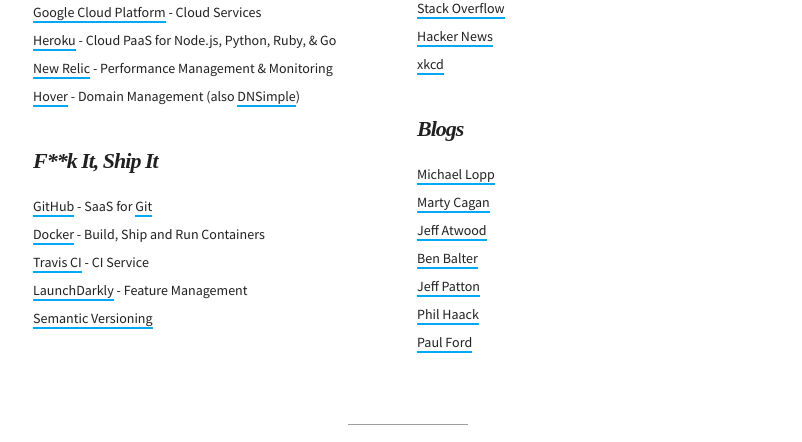
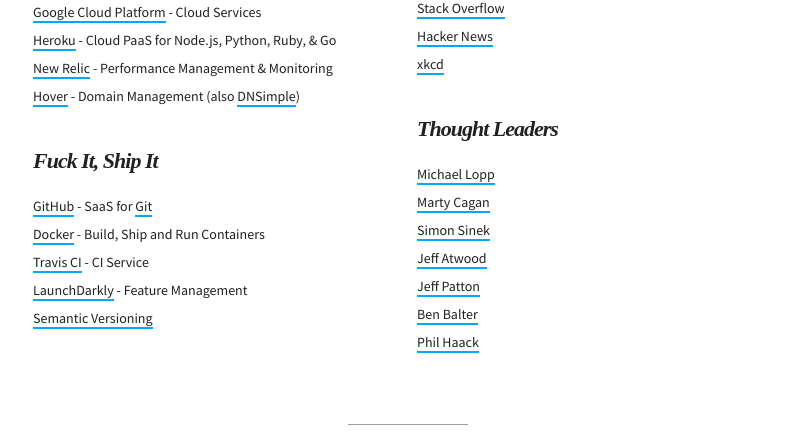
Before and after one commit to martinbuberl/martinbuberl.github.io, a Jekyll site: the page built from resources.md, in a window 1280 px wide. Shown: the part 1605-2047 px from the top of the page, without its empty margins (232-1034 px from the left). Built offline with Jekyll 4.4.1, drawn with Linux system fonts in a browser that asks for light colours; nearby versions of some CDN libraries; some web fonts are replaced.

Commit message:
Some updates

```diff
--- a/resources.md
+++ b/resources.md
@@ -78,7 +78,7 @@ Here are my bookmarks of software, services and resources, the essentials if you
     </ul>
   </div>
   <div class="wrapper">
-    <h3 id="shipit" class="has-permalink">F**k It, Ship It<a class="permalink" title="Permalink" href="#shipit">#</a></h3>
+    <h3 id="fuckit-shipit" class="has-permalink">Fuck It, Ship It<a class="permalink" title="Permalink" href="#fuckit-shipit">#</a></h3>
     <ul>
       <li><a target="_blank" href="https://github.com/">GitHub</a> - SaaS for <a target="_blank" href="http://git-scm.com/">Git</a></li>
       <li><a target="_blank" href="https://www.docker.com/">Docker</a> - Build, Ship and Run Containers</li>
@@ -155,15 +155,15 @@ Here are my bookmarks of software, services and resources, the essentials if you
     </ul>
   </div>
   <div class="wrapper">
-    <h3 id="blogs" class="has-permalink">Blogs<a class="permalink" title="Permalink" href="#blogs">#</a></h3>
+    <h3 id="thought-leaders" class="has-permalink">Thought Leaders<a class="permalink" title="Permalink" href="#thought-leaders">#</a></h3>
     <ul>
       <li><a target="_blank" href="http://randsinrepose.com/">Michael Lopp</a></li>
       <li><a target="_blank" href="https://svpg.com/articles/">Marty Cagan</a></li>
+      <li><a target="_blank" href="https://startwithwhy.com/">Simon Sinek</a></li>
       <li><a target="_blank" href="http://blog.codinghorror.com/">Jeff Atwood</a></li>
+      <li><a target="_blank" href="https://jpattonassociates.com/blog/">Jeff Patton</a></li>
       <li><a target="_blank" href="http://ben.balter.com/">Ben Balter</a></li>
-      <li><a target="_blank" href="https://jpattonassociates.com/blog/">Jeff Patton</a></li>
       <li><a target="_blank" href="http://haacked.com/">Phil Haack</a></li>
-      <li><a target="_blank" href="https://medium.com/@ftrain">Paul Ford</a></li>
     </ul>
   </div>
 </div>
```
